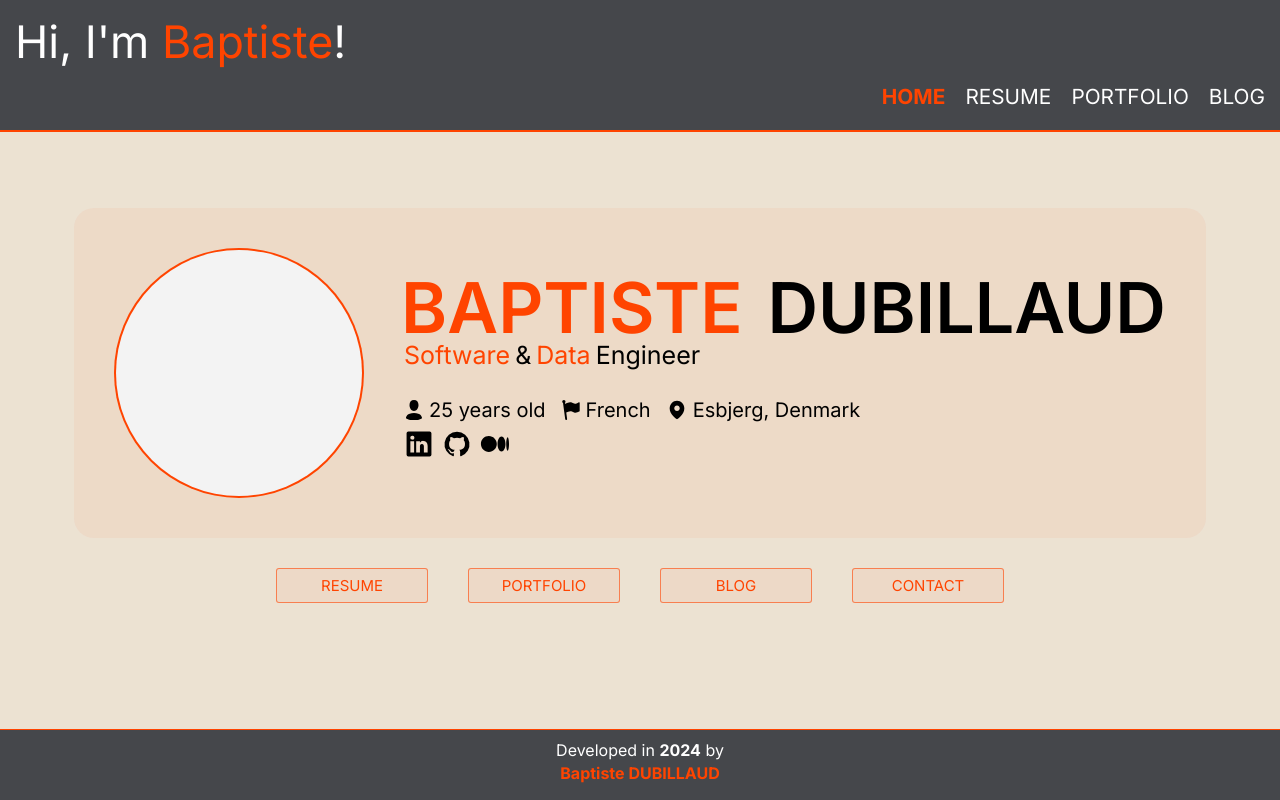
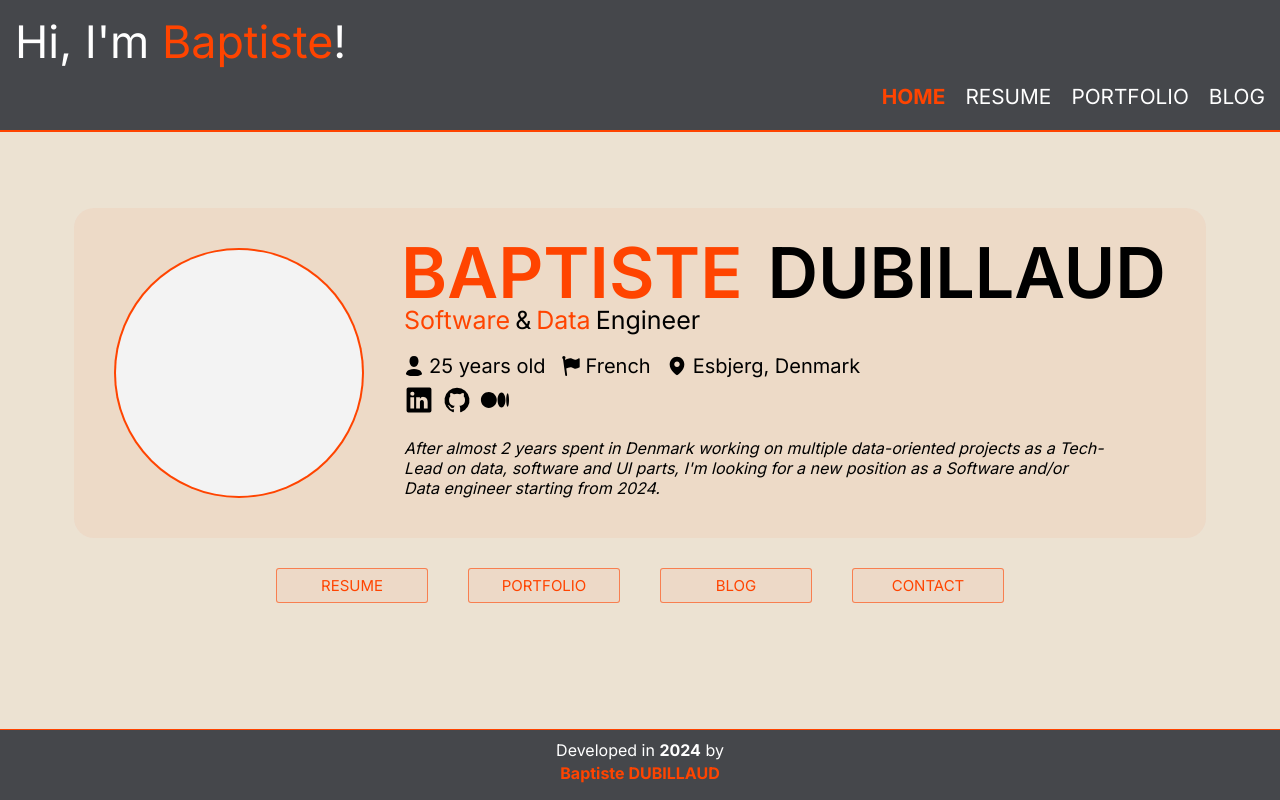
Before and after one commit to baptiste-dubillaud/personal-website, a Next.js app: page / in a window 1280 px wide. Built offline with nearby package versions, Linux system fonts and the light colour scheme.

Commit message:
added quote

```diff
--- a/src/app/page.js
+++ b/src/app/page.js
@@ -89,6 +89,9 @@ export default function Home() {
                                 </NewTabLink>
                             </div>
                         </div>
+                        <div className={styles.presentation_data_sentence}>
+                            {"After almost 2 years spent in Denmark working on multiple data-oriented projects as a Tech-Lead on data, software and UI parts, I'm looking for a new position as a Software and/or Data engineer starting from 2024."}
+                        </div>
                     </div>
                 </div>
                 <div className={styles.presentation_buttons_container}>
--- a/src/app/page.module.css
+++ b/src/app/page.module.css
@@ -39,7 +39,7 @@
 
 .presentation_data_container {
     padding-left: 15px;
-    height: 180px;
+    height: 250px;
     display: flex;
     flex-direction: column;
     justify-content: space-between;
@@ -103,6 +103,11 @@
     scale: 1.1;
 }
 
+.presentation_data_sentence {
+    max-width: 700px;
+    font-style: italic;
+}
+
 .presentation_buttons_container {
     display: flex;
     gap: 40px;
```
